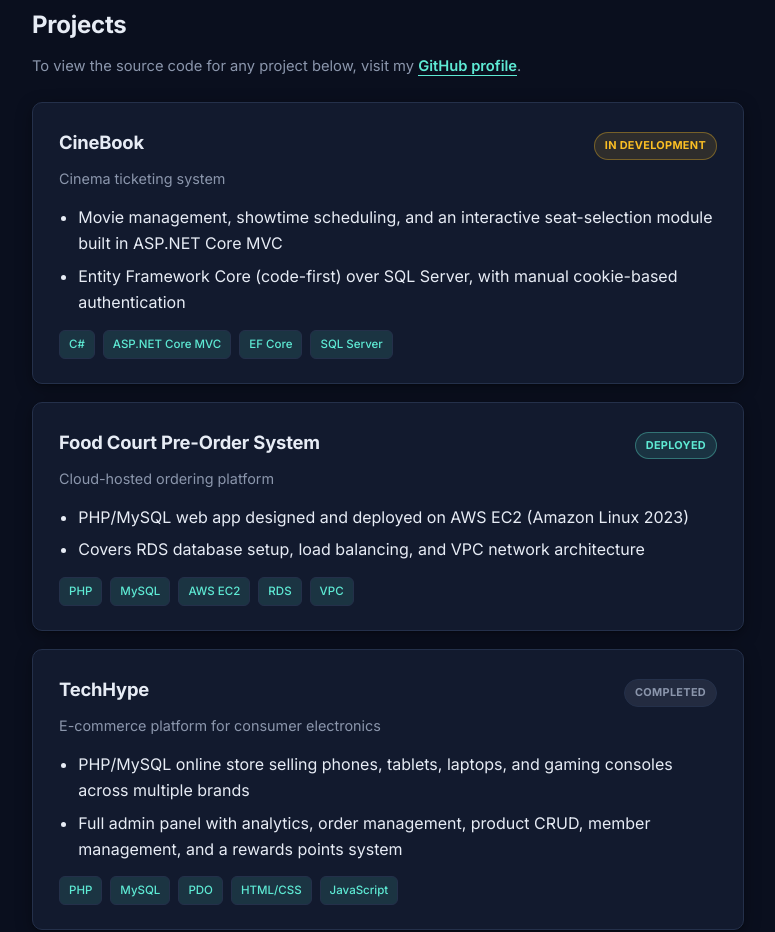
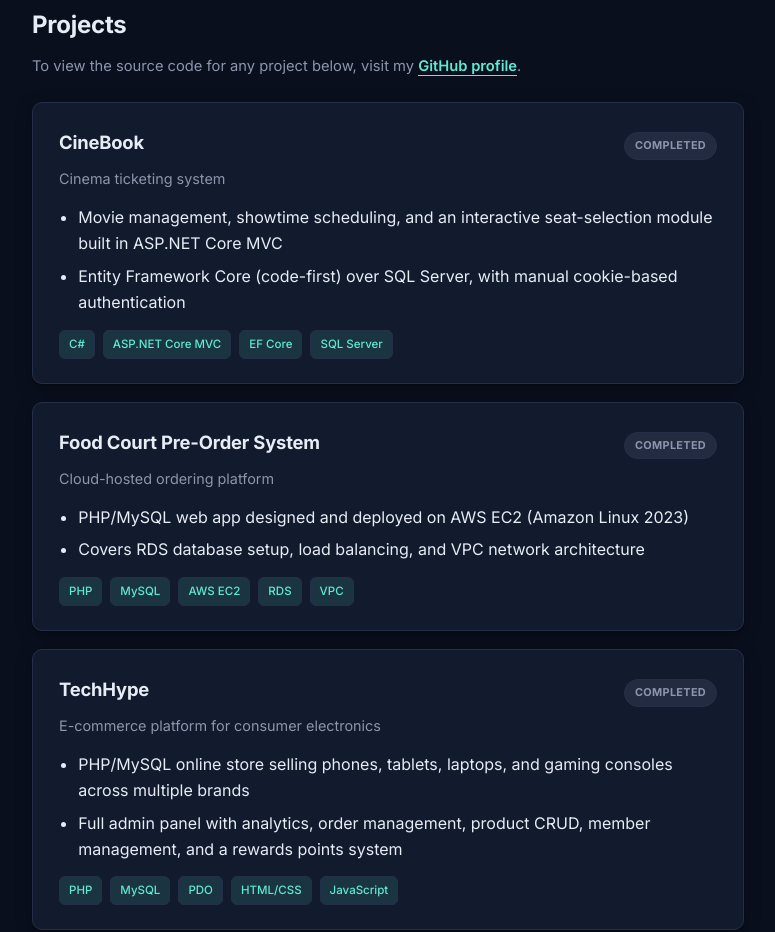
Before and after one commit to lingmu06/lingmu06.github.io, a plain HTML site: page index.html in a window 1280 px wide. Shown: the part 1866-2798 px from the top of the page, without its empty margins (252-1027 px from the left). Drawn offline with Linux system fonts and the light colour scheme.

Commit message:
Update project status from 'in development' to 'completed'

```diff
--- a/index.html
+++ b/index.html
@@ -333,7 +333,7 @@
       <article class="project-card">
         <div class="project-head">
           <h3>CineBook</h3>
-          <span class="status status-progress">in development</span>
+          <span class="status status-done">completed</span>
         </div>
         <p class="project-sub">Cinema ticketing system</p>
         <ul>
@@ -348,7 +348,7 @@
       <article class="project-card">
         <div class="project-head">
           <h3>Food Court Pre-Order System</h3>
-          <span class="status status-deployed">deployed</span>
+          <span class="status status-done">completed</span>
         </div>
         <p class="project-sub">Cloud-hosted ordering platform</p>
         <ul>
```
